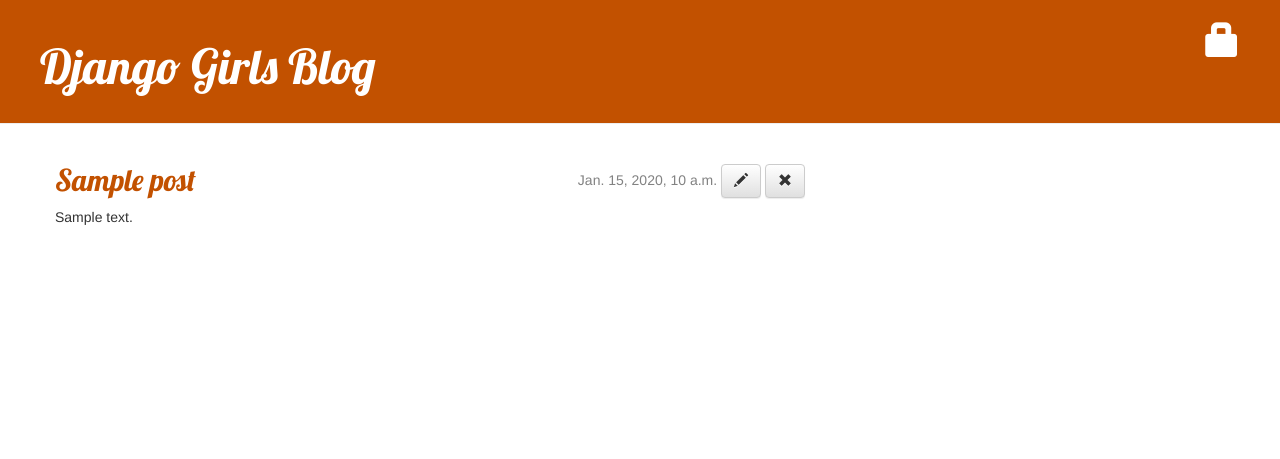
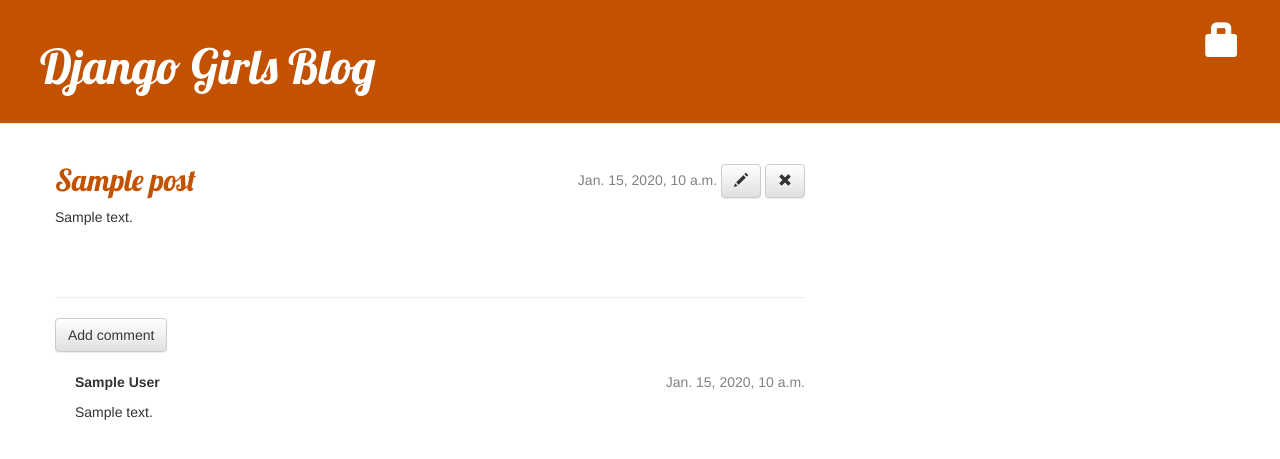
Before and after one commit to catmanti/my-first-blog, a Django app: page /post/1 in a window 1280 px wide. Shown: the top 459 px of the page. Run offline with Django 3.2, Linux system fonts and the light colour scheme; tables that the repository leaves empty hold one stand-in row (values such as "Sample post"); some libraries are stand-ins or nearby versions.

Commit message:
After comments module

```diff
--- a/blog/admin.py
+++ b/blog/admin.py
@@ -1,4 +1,5 @@
 from django.contrib import admin
-from .models import Post
+from .models import Post, Comment
 
 admin.site.register(Post)
+admin.site.register(Comment)
--- a/blog/models.py
+++ b/blog/models.py
@@ -15,3 +15,17 @@
 
 	def __str__(self):
 		return self.title
+
+class Comment(models.Model):
+    post = models.ForeignKey('blog.Post', on_delete=models.CASCADE, related_name='comments')
+    author = models.CharField(max_length=200)
+    text = models.TextField()
+    created_date = models.DateTimeField(default=timezone.now)
+    approved_comment = models.BooleanField(default=False)
+
+    def approve(self):
+        self.approved_comment = True
+        self.save()
+
+    def __str__(self):
+        return self.text
--- a/blog/static/css/blog.css
+++ b/blog/static/css/blog.css
@@ -46,3 +46,7 @@
 .post h2 a, .post h2 a:visited {
     color: #C25100;
 }
+
+.comment {
+    margin: 20px 0px 20px 20px;
+}
--- a/blog/templates/blog/post_detail.html
+++ b/blog/templates/blog/post_detail.html
@@ -10,9 +10,29 @@
 		<a class="btn btn-default" href="{% url 'post_remove' pk=post.pk %}"><span class="glyphicon glyphicon-remove"></span></a>
 	</div>
 	{% else %}
-		<a class="btn btn-default" href="{% url 'post_publish' pk=post.pk %}">Publish</a>
+	<a class="btn btn-default" href="{% url 'post_publish' pk=post.pk %}">Publish</a>
 	{% endif %}
 	<h2>{{ post.title }}</h2>
 	<p>{{ post.text|linebreaksbr }}</p>
 </div>
+<hr>
+
+<a class="btn btn-default" href="{% url 'add_comment_to_post' pk=post.pk %}">Add comment</a>
+{% for comment in post.comments.all %}
+	{% if user.is_authenticated or comment.approved_comment %}
+	<div class="comment">
+		<div class="date">
+			{{ comment.created_date }}
+			{% if not comment.approved_comment %}
+			<a class="btn btn-default" href="{% url 'comment_remove' pk=comment.pk %}"><span class="glyphicon glyphicon-remove"></span></a>
+			<a class="btn btn-default" href="{% url 'comment_approve' pk=comment.pk %}"><span class="glyphicon glyphicon-ok"></span></a>
+			{% endif %}
+		</div>
+		<strong>{{ comment.author }}</strong>
+		<p>{{ comment.text|linebreaks }}</p>
+	</div>
+	{% endif %}
+{% empty %}
+	<p>No comments here yet :(</p>
+{% endfor %}
 {% endblock %}
--- a/blog/templates/blog/post_list.html
+++ b/blog/templates/blog/post_list.html
@@ -9,6 +9,9 @@
     <h2><a href="{% url 'post_detail' pk=post.pk %}">{{ post.title }}</a></h2>
 
     <p>{{ post.text|linebreaksbr }}</p>
+    <a href="{% url 'post_detail' pk=post.pk %}">Comments: {{ post.comments.count }}</a>
+    <p><a href="{% url 'post_detail' pk=post.pk %}">CC: {{ post.approved_comments.count }}</a></p>
+</a>
 </div>
 {% endfor %}
-{% endblock %}
+{% endblock content %}
--- a/blog/urls.py
+++ b/blog/urls.py
@@ -9,4 +9,8 @@
 	path('drafts/', views.post_draft_list, name='post_draft_list'),
 	path('post/<pk>/publish/', views.post_publish, name='post_publish'),
 	path('post/<pk>/remove/', views.post_remove, name='post_remove'),
+	path('post/<int:pk>/comment/', views.add_comment_to_post, name='add_comment_to_post'),
+	path('comment/<int:pk>/approve/', views.comment_approve, name='comment_approve'),
+	path('comment/<int:pk>/remove/', views.comment_remove, name='comment_remove'),
+
 ]
--- a/blog/views.py
+++ b/blog/views.py
@@ -5,9 +5,11 @@
 '''
 from django.shortcuts import render,get_object_or_404, redirect
 from django.utils import timezone
-from .models import Post
-from .forms import PostForm
+from .models import Post, Comment
+from .forms import PostForm, CommentForm
 from django.contrib.auth.decorators import login_required
+from django.http import HttpResponse
+import datetime
 
 def post_list(request):
 	posts = Post.objects.filter(published_date__lte=timezone.now()).order_by('published_date')
@@ -61,3 +63,28 @@
     post = get_object_or_404(Post, pk=pk)
     post.delete()
     return redirect('post_list')
+
+def add_comment_to_post(request, pk):
+    post = get_object_or_404(Post, pk=pk)
+    if request.method == "POST":
+        form = CommentForm(request.POST)
+        if form.is_valid():
+            comment = form.save(commit=False)
+            comment.post = post
+            comment.save()
+            return redirect('post_detail', pk=post.pk)
+    else:
+        form = CommentForm()
+    return render(request, 'blog/add_comment_to_post.html', {'form': form})
+
+@login_required
+def comment_approve(request, pk):
+    comment = get_object_or_404(Comment, pk=pk)
+    comment.approve()
+    return redirect('post_detail', pk=comment.post.pk)
+
+@login_required
+def comment_remove(request, pk):
+    comment = get_object_or_404(Comment, pk=pk)
+    comment.delete()
+    return redirect('post_detail', pk=comment.post.pk)
--- a/myblog/urls.py
+++ b/myblog/urls.py
@@ -20,6 +20,7 @@
 urlpatterns = [
     path('admin/', admin.site.urls),
     path('accounts/login/', views.LoginView.as_view(), name='login'),
+    # path('accounts/login/', views.LoginView.as_view<<p>p</p>></p>(), name='login'),
     path('accounts/logout/', views.LogoutView.as_view(next_page='/'), name='logout'),
     path('', include('blog.urls')),
 ]
```
Also changed, not shown: blog/forms.py (+7 -1 lines), blog/templates/blog/add_comment_to_post.html (added, +9 -0 lines), blog/migrations/0002_comment.py (added).
